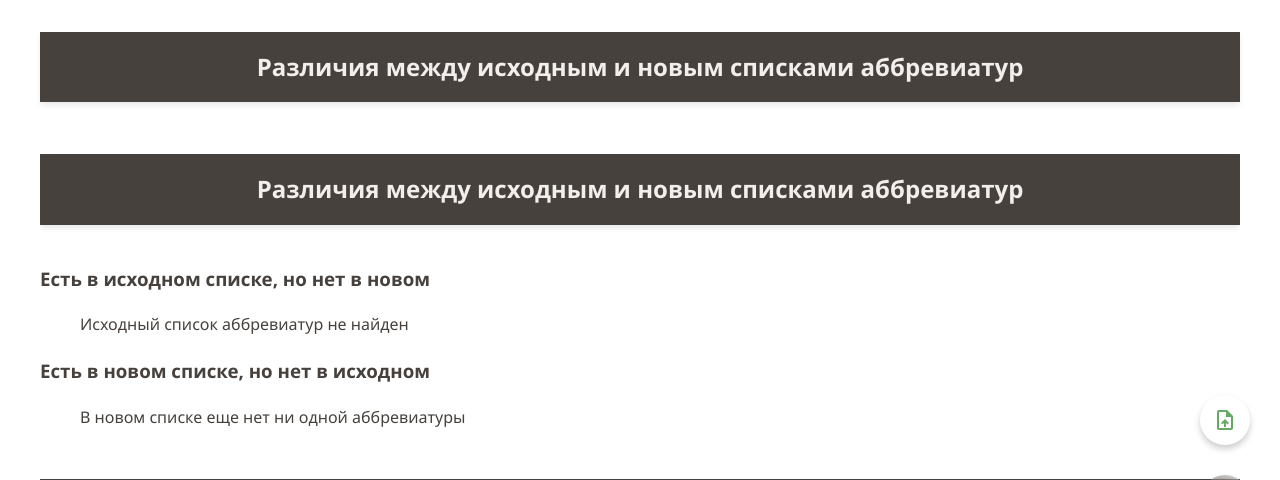
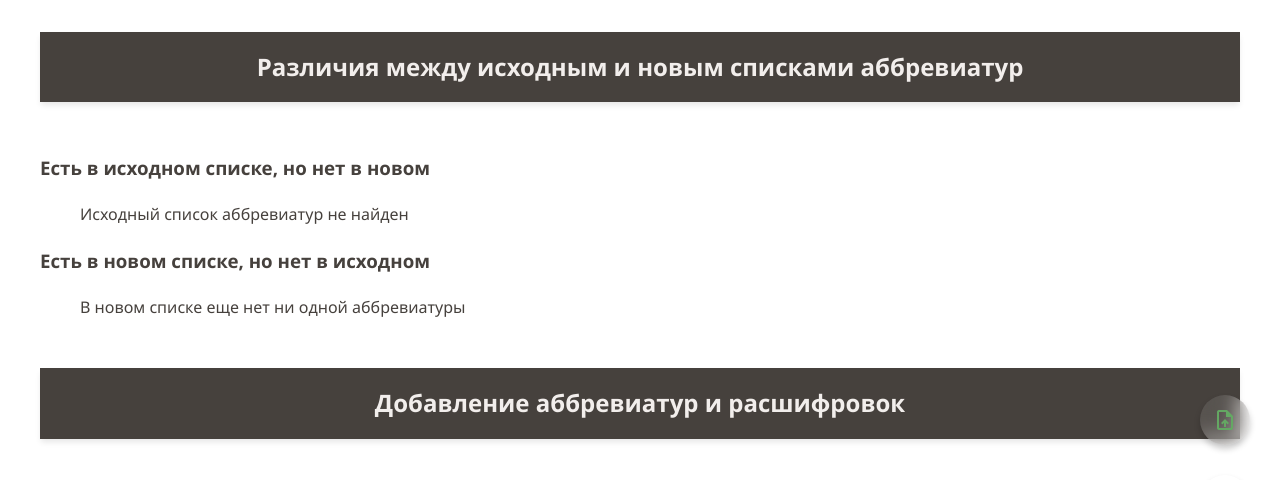
Before and after one commit to T0chka/Abbreviator, a Django app: template abb_app/templates/content.html in a window 1280 px wide. Shown: the top 480 px of the page. Run offline with Django 5.2, Linux system fonts and the light colour scheme; the template is opened without the code that fills it, so the values that code supplies are empty.

Commit message:
Style: h2 separated from scroll

```diff
--- a/abb_app/templates/partials/differences_section.html
+++ b/abb_app/templates/partials/differences_section.html
@@ -1,7 +1,3 @@
-<div class="fixed-header">
-    <h2>Различия между исходным и новым списками аббревиатур</h2>
-</div>
-
 <h3>Есть в исходном списке, но нет в новом</h3>
 <ul>
     {% if missing_abbs is not None %}
```
